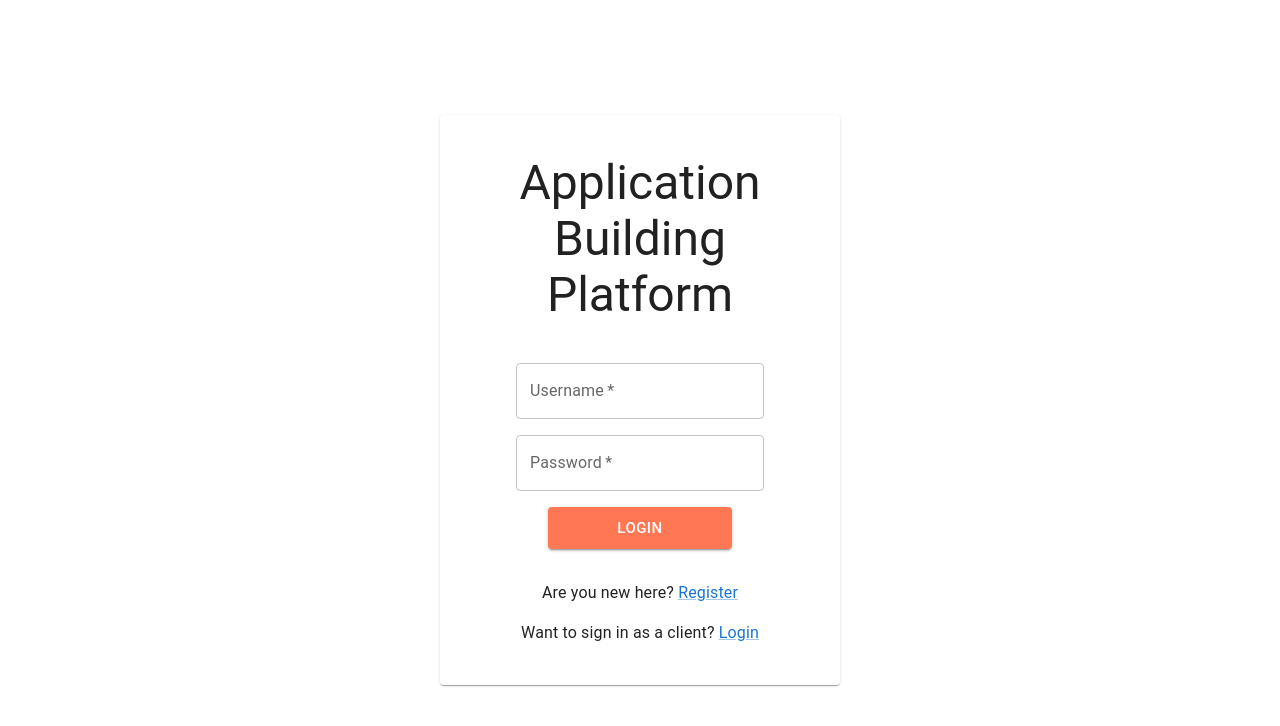
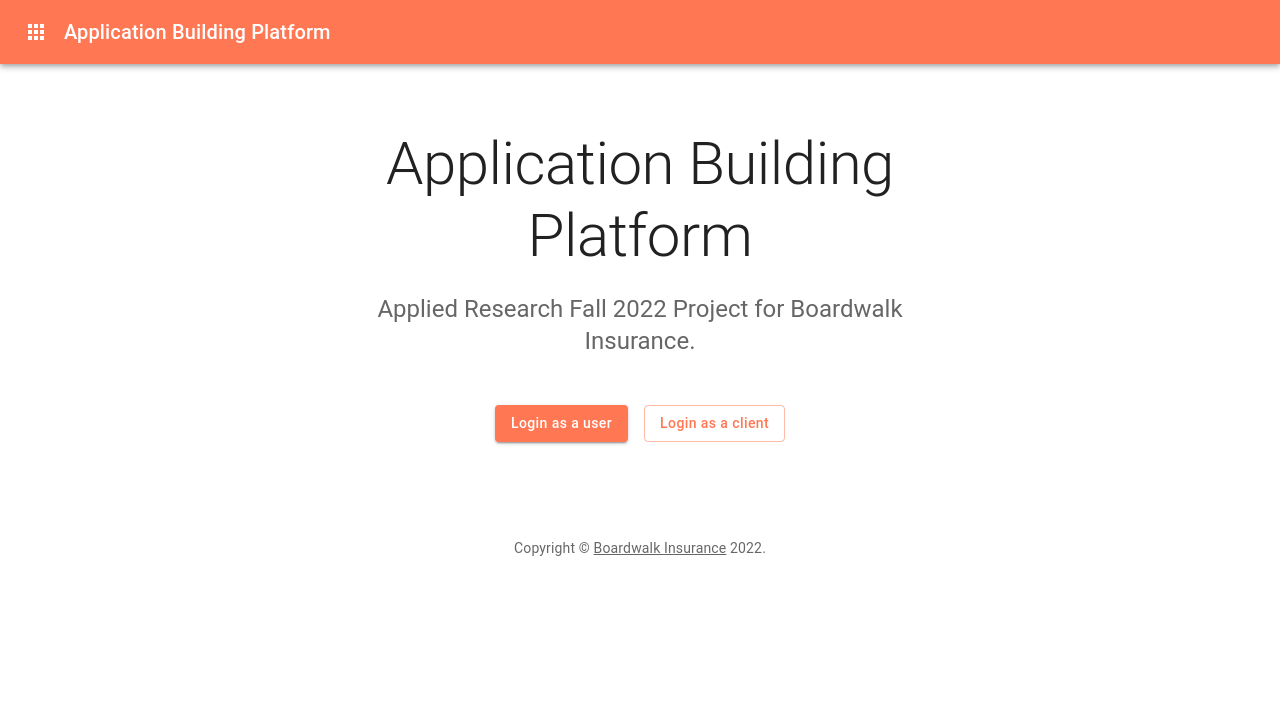
Before and after one commit to boardwalkabp/Client, a React (Create React App) app: page / in a window 1280 px wide. Before the commit this address led to /login. Shown: the top 726 px of the page. Built offline with nearby package versions, Linux system fonts and the light colour scheme.

Commit message:
adds a home view and protects client routes

```diff
--- a/src/App.js
+++ b/src/App.js
@@ -2,11 +2,13 @@ import "./App.css";
 import { BrowserRouter, Routes, Route } from "react-router-dom";
 
 // Auth routes
+import HomeView from "./views/HomeView";
 import UserLogin from "./components/auth/UserLogin";
 import UserRegister from "./components/auth/UserRegister";
 import ClientRegister from "./components/auth/ClientRegister";
 import ClientLogin from "./components/auth/ClientLogin";
-import ProtectedRoute from "./utils/ProtectedRoute";
+import BuilderProtectedRoute from "./utils/BuilderProtectedRoute";
+import ViewerProtectedRoute from "./utils/ViewerProtectedRoute";
 
 // Builder routes
 import BuilderHome from "./components/layout/BuilderHome";
@@ -45,8 +47,10 @@ function App() {
         <Route path="/login" exact element={<UserLogin />} />
         <Route path="/viewer/login" exact element={<ClientLogin />} />
         <Route path="*" exact element={<h1>404 Not Found</h1>} />
+        <Route path="/" exact element={<HomeView />} />
+
         {/* Builder routes */}
-        <Route path="/" exact element={<ProtectedRoute />}>
+        <Route path="/builder" exact element={<BuilderProtectedRoute />}>
           <Route path="/builder" exact element={<BuilderLayout />}>
             <Route path="/builder/home" exact element={<BuilderHome />} />
 
@@ -142,8 +146,11 @@ function App() {
               element={<DeleteQuestion />}
             />
           </Route>
-          {/* Viewer routes */}
-          <Route path="/" exact element={<ViewerLayout />}>
+        </Route>
+
+        {/* Viewer routes */}
+        <Route path="/" exact element={<ViewerProtectedRoute />}>
+          <Route path="/viewer" exact element={<ViewerLayout />}>
             <Route path="/viewer/home" exact element={<ViewerHome />} />
             <Route
               path="/viewer/applications"
--- a/src/components/auth/ClientLogin.js
+++ b/src/components/auth/ClientLogin.js
@@ -50,7 +50,7 @@ export default function UserLogin() {
                 username: res.data.message,
                 password: res.data.message,
               });
-              navigate("/");
+              // navigate("/viewer/login");
             }
           })
           .catch((err) => console.log(err));
--- a/src/components/auth/UserLogin.js
+++ b/src/components/auth/UserLogin.js
@@ -54,7 +54,7 @@ export default function UserLogin() {
                 username: res.data.message,
                 password: res.data.message,
               });
-              navigate("/");
+              // navigate("/login");
             }
           })
           .catch((err) => console.log(err));
--- a/src/components/layout/BuilderHome.js
+++ b/src/components/layout/BuilderHome.js
@@ -6,7 +6,7 @@ import Deposits from "./Deposits";
 
 export default function Home() {
   const { context } = useStateContext();
-  // console.log(context);
+  console.log(context);
 
   return (
     <div>
--- a/src/components/layout/ViewerHome.js
+++ b/src/components/layout/ViewerHome.js
@@ -5,7 +5,7 @@ import Applications from "../viewer/Applications";
 
 export default function Home() {
   const { context } = useStateContext();
-  // console.log(context);
+  console.log(context);
 
   return (
     <div>
@@ -21,7 +21,7 @@ export default function Home() {
           </Grid>
           {/* Applications */}
           <Grid item xs={12} md={8} lg={12}>
-              <Applications />
+            <Applications />
           </Grid>
         </Grid>
       </Box>
--- a/src/utils/ProtectedRoute.js
+++ b/src/utils/BuilderProtectedRoute.js
@@ -4,7 +4,9 @@ import useStateContext from "../hooks/useStateContext";
 const PrivateRoutes = () => {
   const { context } = useStateContext();
   let auth = { token: false };
-  if (context.name) auth.token = true;
+  // if (context.name) auth.token = true;
+
+  if (context.role === "User") auth.token = true;
 
   return auth.token ? <Outlet /> : <Navigate to="/login" />;
 };
--- /dev/null
+++ b/src/utils/ViewerProtectedRoute.js
@@ -0,0 +1,14 @@
+import { Outlet, Navigate } from "react-router-dom";
+import useStateContext from "../hooks/useStateContext";
+
+const PrivateRoutes = () => {
+  const { context } = useStateContext();
+  let auth = { token: false };
+  // if (context.name) auth.token = true;
+
+  if (context.role === "Client") auth.token = true;
+
+  return auth.token ? <Outlet /> : <Navigate to="/viewer/login" />;
+};
+
+export default PrivateRoutes;
--- /dev/null
+++ b/src/views/HomeView.js
@@ -0,0 +1,126 @@
+import * as React from "react";
+import AppBar from "@mui/material/AppBar";
+import Button from "@mui/material/Button";
+import AppsIcon from "@mui/icons-material/Apps";
+import CssBaseline from "@mui/material/CssBaseline";
+import Stack from "@mui/material/Stack";
+import Box from "@mui/material/Box";
+import Toolbar from "@mui/material/Toolbar";
+import Typography from "@mui/material/Typography";
+import Container from "@mui/material/Container";
+import Link from "@mui/material/Link";
+import { createTheme, ThemeProvider } from "@mui/material/styles";
+import { useNavigate } from "react-router";
+
+function Copyright(props) {
+  return (
+    <Typography
+      variant="body2"
+      color="text.secondary"
+      align="center"
+      {...props}
+    >
+      {"Copyright © "}
+      <Link color="inherit" href="https://myboardwalk.ca/">
+        Boardwalk Insurance
+      </Link>{" "}
+      {new Date().getFullYear()}
+      {"."}
+    </Typography>
+  );
+}
+
+const abpTheme = createTheme({
+  palette: {
+    primary: {
+      light: "#757ce8",
+      main: "#FF7753",
+      dark: "#e56b4a",
+      contrastText: "#fff",
+    },
+    secondary: {
+      light: "#ff7961",
+      main: "#f44336",
+      dark: "#ba000d",
+      contrastText: "#000",
+    },
+  },
+  typography: {
+    button: {
+      textTransform: "none",
+    },
+  },
+});
+
+export default function HomeView() {
+  const navigate = useNavigate();
+  const handleUserLogin = () => {
+    navigate("/login");
+  };
+
+  const handlClientLogin = () => {
+    navigate("/viewer/login");
+  };
+
+  return (
+    <ThemeProvider theme={abpTheme}>
+      <CssBaseline />
+      <AppBar position="relative">
+        <Toolbar>
+          <AppsIcon sx={{ mr: 2 }} />
+          <Typography variant="h6" color="inherit" noWrap>
+            Application Building Platform
+          </Typography>
+        </Toolbar>
+      </AppBar>
+      <main>
+        {/* Hero unit */}
+        <Box
+          sx={{
+            bgcolor: "background.paper",
+            pt: 8,
+            pb: 6,
+          }}
+        >
+          <Container maxWidth="sm">
+            <Typography
+              component="h1"
+              variant="h2"
+              align="center"
+              color="text.primary"
+              gutterBottom
+            >
+              Application Building Platform
+            </Typography>
+            <Typography
+              variant="h5"
+              align="center"
+              color="text.secondary"
+              paragraph
+            >
+              Applied Research Fall 2022 Project for Boardwalk Insurance.
+            </Typography>
+            <Stack
+              sx={{ pt: 4 }}
+              direction="row"
+              spacing={2}
+              justifyContent="center"
+            >
+              <Button variant="contained" onClick={handleUserLogin}>
+                Login as a user
+              </Button>
+              <Button variant="outlined" onClick={handlClientLogin}>
+                Login as a client
+              </Button>
+            </Stack>
+          </Container>
+        </Box>
+      </main>
+      {/* Footer */}
+      <Box sx={{ bgcolor: "background.paper", p: 6 }} component="footer">
+        <Copyright />
+      </Box>
+      {/* End footer */}
+    </ThemeProvider>
+  );
+}
```
